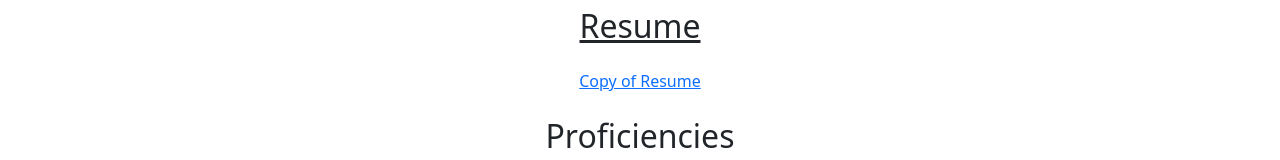
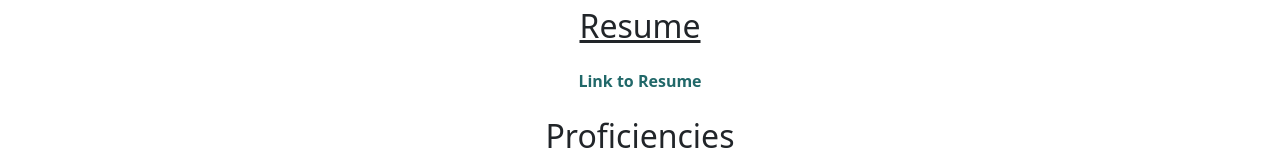
Before and after one commit to mycancel/portfolio, a React (Create React App) app: page / in a window 1280 px wide. Both pictures are taken after a click on the button "Resume". Shown: the part 131-291 px from the top of the page. Built offline with nearby package versions, Linux system fonts and the light colour scheme.

Commit message:
added formatting to resume link

```diff
--- a/src/components/Resume.js
+++ b/src/components/Resume.js
@@ -6,7 +6,7 @@ function Resume() {
     <section className="text-center">
       <h2 className="m-4"><u>Resume</u></h2>
       <article className="m-4">
-        <a href="./pdf/sample-resume.pdf" target="_blank" rel="noreferrer">Copy of Resume</a>
+        <a href="./pdf/sample-resume.pdf" target="_blank" rel="noreferrer">Link to Resume</a>
 
         <h2 className="m-4">Proficiencies</h2>
           <p className="list-group-item">HTML / CSS</p>
--- a/src/styles/Footer.css
+++ b/src/styles/Footer.css
@@ -30,8 +30,8 @@ footer a:hover {
   color: var(--offwhite);
 }
 
-/* When the screen's width reaches 576px or lower,*/
-@media screen and (max-width: 576px){
+/* When the screen's width reaches 768px or lower,*/
+@media screen and (max-width: 768px){
   footer a {
     color: var(--offwhite);
   }
--- a/src/styles/Resume.css
+++ b/src/styles/Resume.css
@@ -14,6 +14,21 @@ body {
   font-family:'Lucida Sans', 'Lucida Sans Regular', 'Lucida Grande', 'Lucida Sans Unicode', Geneva, Verdana, sans-serif;
 }
 
+article a {
+  color: var(--teal);
+  font-weight: bold;
+  text-decoration: none;
+}
+
+article a:visited {
+  color: var(--teal);
+}
+
+article a:hover {
+  color: var(--green);
+  text-decoration: underline;
+}
+
 /* When the screen's width reaches 920 or lower,*/
 @media screen and (max-width: 992px){
 
```
